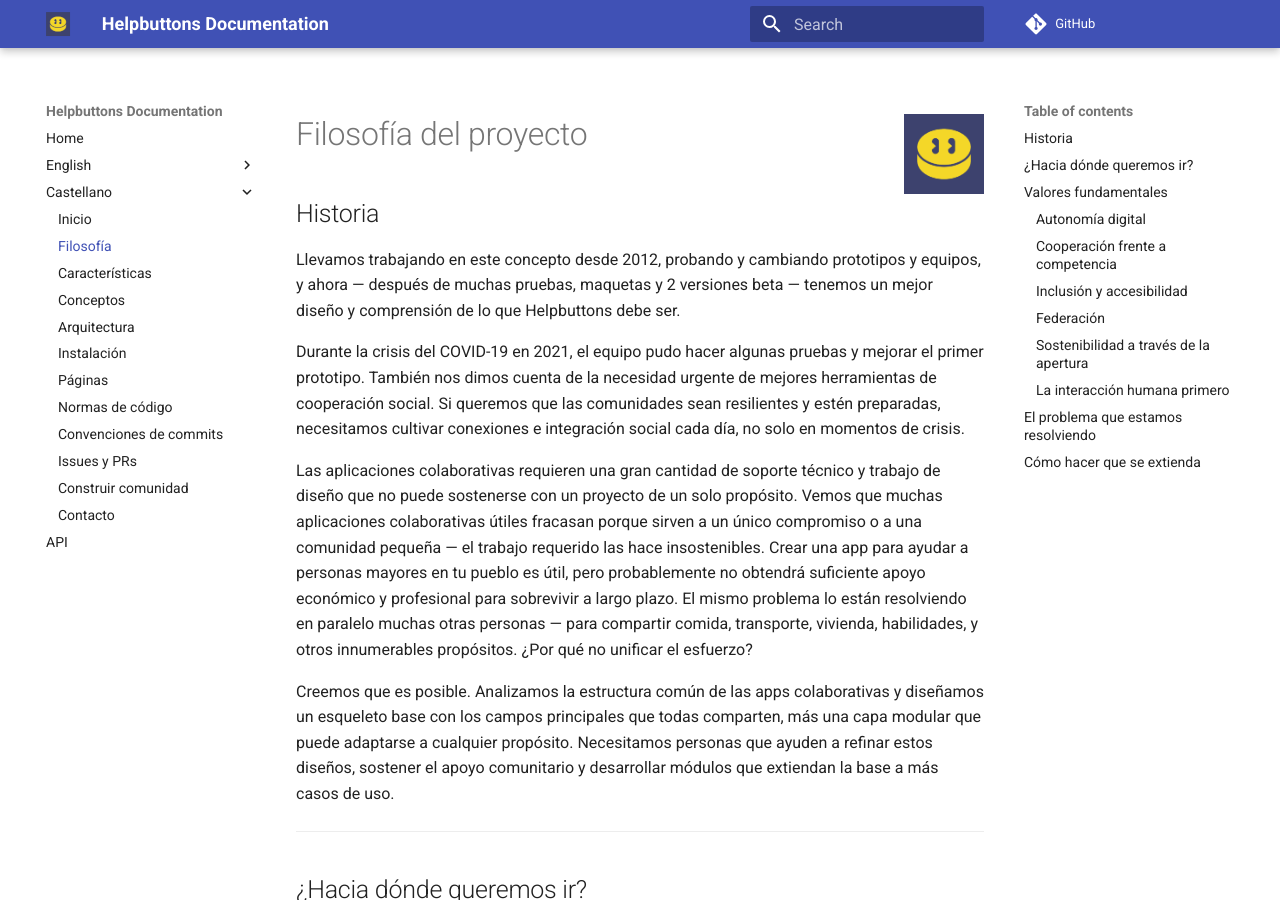
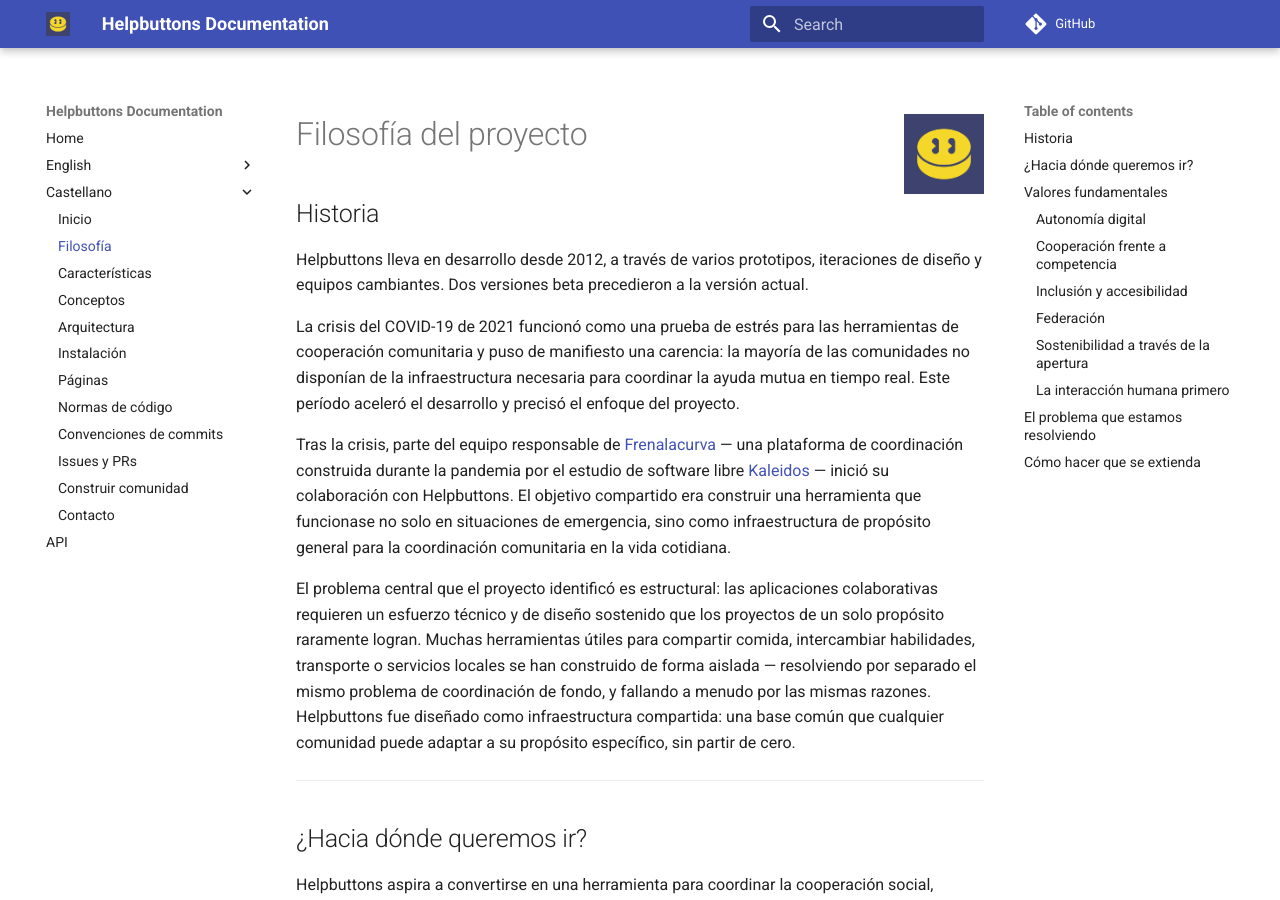
Before and after one commit to helpbuttons/hb-docs, an MkDocs documentation site: the page built from docs/Castellano/filosofia.md, in a window 1280 px wide and 900 px high. Built offline with MkDocs 1.6.1 and Material for MkDocs 9.7.7, drawn with Linux system fonts in a browser that asks for light colours; comment, search, counter and statistics services are not loaded.

Commit message:
history change

```diff
--- a/docs/Castellano/filosofia.md
+++ b/docs/Castellano/filosofia.md
@@ -4,13 +4,13 @@
 
 ## Historia
 
-Llevamos trabajando en este concepto desde 2012, probando y cambiando prototipos y equipos, y ahora — después de muchas pruebas, maquetas y 2 versiones beta — tenemos un mejor diseño y comprensión de lo que Helpbuttons debe ser.
+Helpbuttons lleva en desarrollo desde 2012, a través de varios prototipos, iteraciones de diseño y equipos cambiantes. Dos versiones beta precedieron a la versión actual.
 
-Durante la crisis del COVID-19 en 2021, el equipo pudo hacer algunas pruebas y mejorar el primer prototipo. También nos dimos cuenta de la necesidad urgente de mejores herramientas de cooperación social. Si queremos que las comunidades sean resilientes y estén preparadas, necesitamos cultivar conexiones e integración social cada día, no solo en momentos de crisis.
+La crisis del COVID-19 de 2021 funcionó como una prueba de estrés para las herramientas de cooperación comunitaria y puso de manifiesto una carencia: la mayoría de las comunidades no disponían de la infraestructura necesaria para coordinar la ayuda mutua en tiempo real. Este período aceleró el desarrollo y precisó el enfoque del proyecto.
 
-Las aplicaciones colaborativas requieren una gran cantidad de soporte técnico y trabajo de diseño que no puede sostenerse con un proyecto de un solo propósito. Vemos que muchas aplicaciones colaborativas útiles fracasan porque sirven a un único compromiso o a una comunidad pequeña — el trabajo requerido las hace insostenibles. Crear una app para ayudar a personas mayores en tu pueblo es útil, pero probablemente no obtendrá suficiente apoyo económico y profesional para sobrevivir a largo plazo. El mismo problema lo están resolviendo en paralelo muchas otras personas — para compartir comida, transporte, vivienda, habilidades, y otros innumerables propósitos. ¿Por qué no unificar el esfuerzo?
+Tras la crisis, parte del equipo responsable de [Frenalacurva](https://frenalacurva.net) — una plataforma de coordinación construida durante la pandemia por el estudio de software libre [Kaleidos](https://kaleidos.net) — inició su colaboración con Helpbuttons. El objetivo compartido era construir una herramienta que funcionase no solo en situaciones de emergencia, sino como infraestructura de propósito general para la coordinación comunitaria en la vida cotidiana.
 
-Creemos que es posible. Analizamos la estructura común de las apps colaborativas y diseñamos un esqueleto base con los campos principales que todas comparten, más una capa modular que puede adaptarse a cualquier propósito. Necesitamos personas que ayuden a refinar estos diseños, sostener el apoyo comunitario y desarrollar módulos que extiendan la base a más casos de uso.
+El problema central que el proyecto identificó es estructural: las aplicaciones colaborativas requieren un esfuerzo técnico y de diseño sostenido que los proyectos de un solo propósito raramente logran. Muchas herramientas útiles para compartir comida, intercambiar habilidades, transporte o servicios locales se han construido de forma aislada — resolviendo por separado el mismo problema de coordinación de fondo, y fallando a menudo por las mismas razones. Helpbuttons fue diseñado como infraestructura compartida: una base común que cualquier comunidad puede adaptar a su propósito específico, sin partir de cero.
 
 ---
 
```
Also changed, not shown: docs/English/2philosophy.md (+4 -4 lines).
